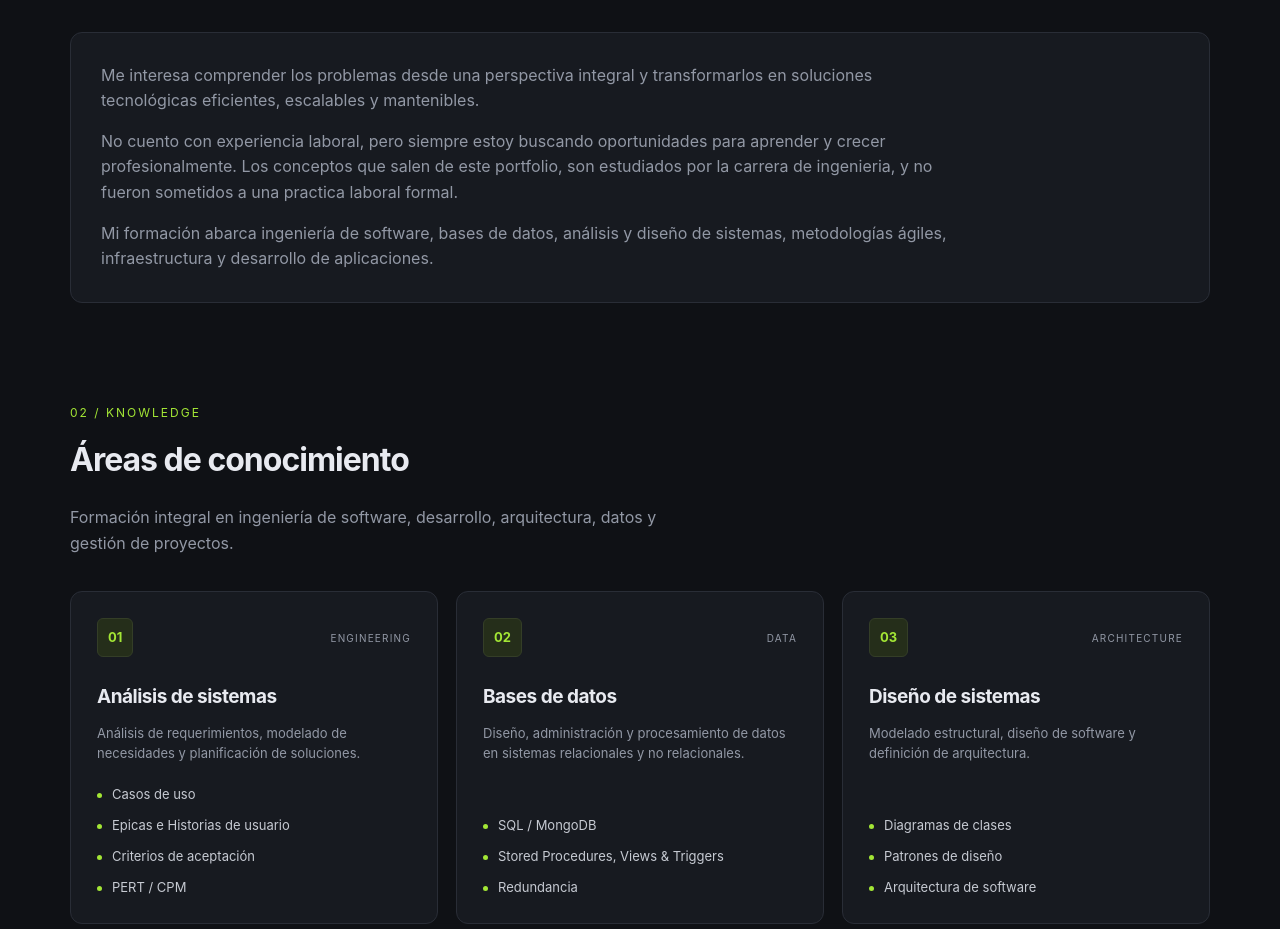
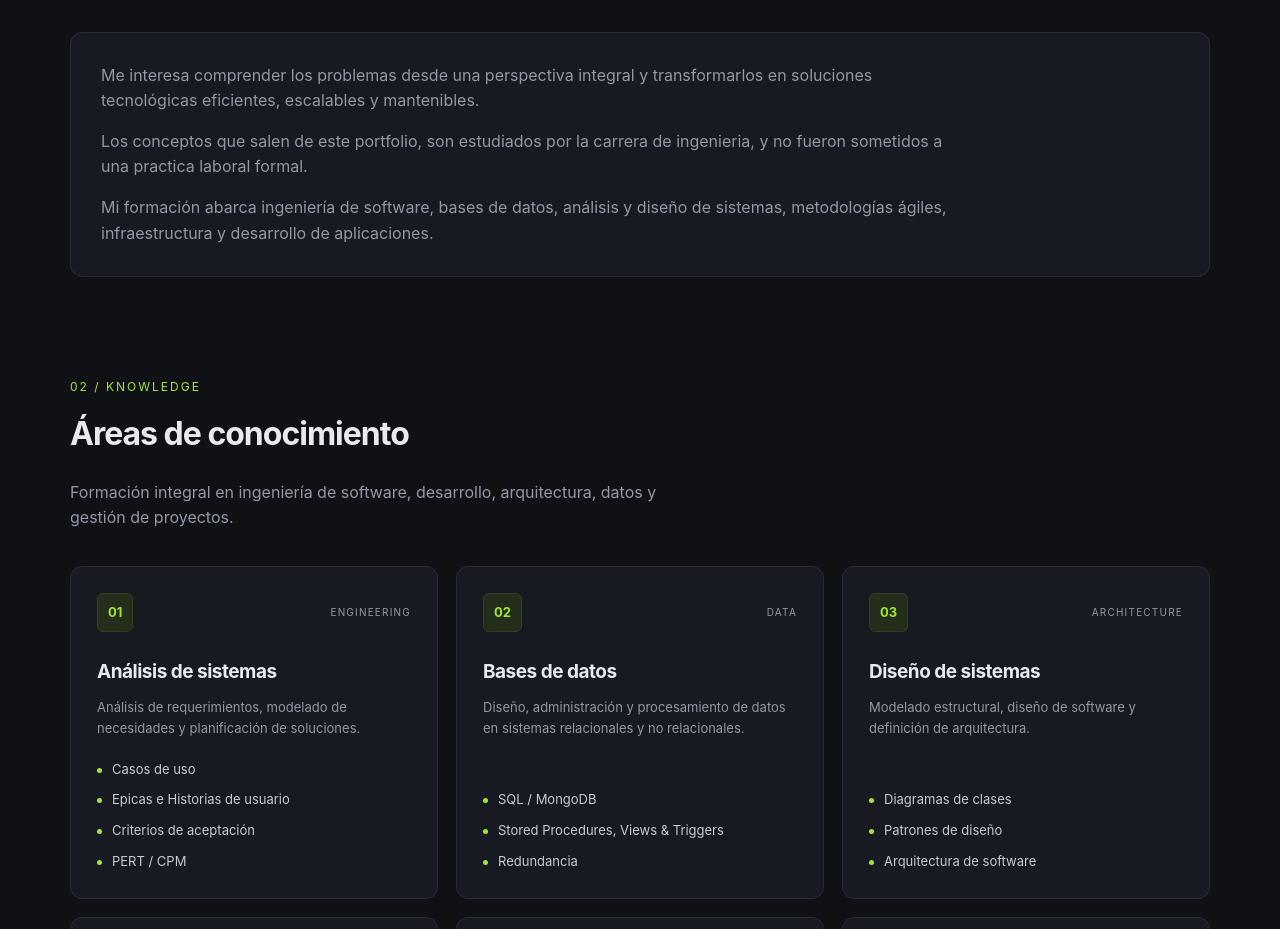
Before and after one commit to LucasFis/LucasFis.github.io, an Astro site: page / in a window 1280 px wide. Shown: the part 840-1769 px from the top of the page. Built offline with nearby package versions, Linux system fonts and the light colour scheme; Astro itself is replaced by a stand-in of ours.

Commit message:
Refactor About.astro content for clarity

```diff
--- a/src/components/home/About.astro
+++ b/src/components/home/About.astro
@@ -12,8 +12,7 @@ import styles from './About.module.css';
       en soluciones tecnológicas eficientes, escalables y mantenibles.
     </p>
     <p>
-      No cuento con experiencia laboral, pero siempre estoy buscando oportunidades para
-      aprender y crecer profesionalmente. Los conceptos que salen de este portfolio, son
+      Los conceptos que salen de este portfolio, son
       estudiados por la carrera de ingenieria, y no fueron sometidos a una practica
       laboral formal.
     </p>
```
